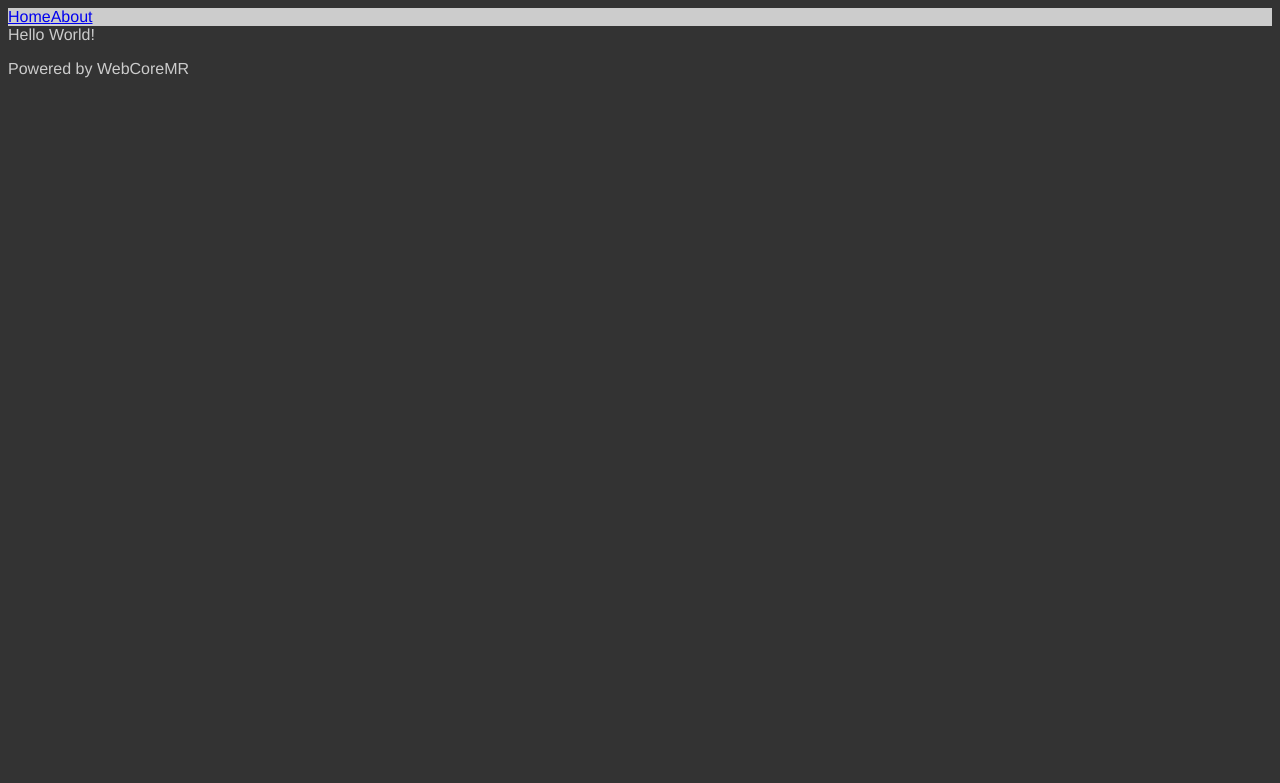
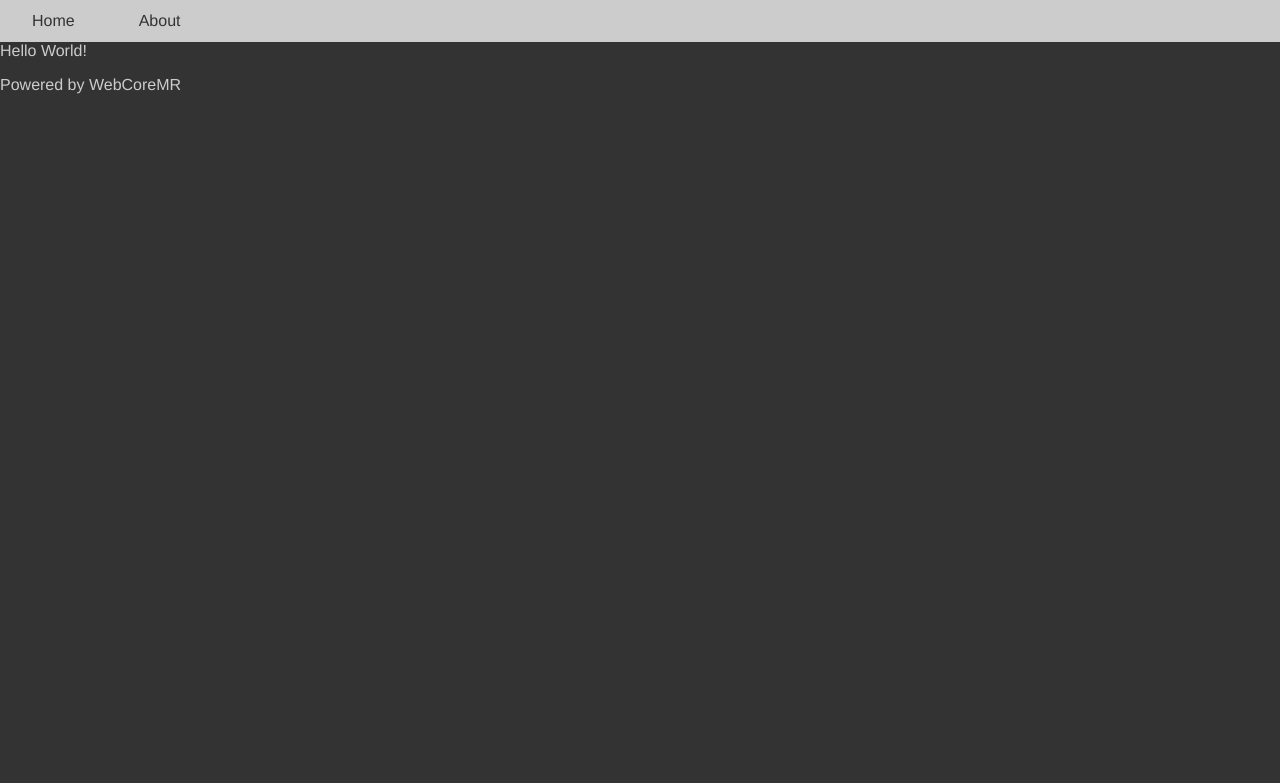
Before and after one commit to mreishman/Portfolio-Website, a PHP site: page / in a window 1280 px wide. Shown: the top 783 px of the page. Run offline with PHP 8.4, Linux system fonts and the light colour scheme.

Commit message:
some style changes

```diff
--- a/core/css/base.css
+++ b/core/css/base.css
@@ -2,6 +2,7 @@ body {
   font: 100% Helvetica, sans-serif;
   color: #CCC;
   background-color: #333;
+  margin: 0;
 }
 
 .navigationMain ul {
@@ -13,9 +14,16 @@ body {
 }
 .navigationMain li {
   float: left;
+  padding: 12px 16px;
+}
+.navigationMain li a {
+  text-decoration: none;
+  padding: 12px 16px;
+  color: #333;
 }
 .navigationMain li a:hover, .navigationMain li .dropdown:hover .dropbtn {
-  background-color: red;
+  background-color: #333;
+  color: #CCC;
 }
 .navigationMain li.dropdown {
   display: inline-block;
@@ -27,6 +35,7 @@ body {
   min-width: 160px;
   box-shadow: 0px 8px 16px 0px rgba(0, 0, 0, 0.2);
   z-index: 1;
+  margin-top: 12px;
 }
 .navigationMain li ul a {
   color: black;
@@ -38,7 +47,7 @@ body {
 .navigationMain li ul a:hover {
   background-color: #f1f1f1;
 }
-.navigationMain li ul:hover ul {
+.navigationMain li:hover ul {
   display: block;
 }
 
--- a/core/sass/base.scss
+++ b/core/sass/base.scss
@@ -1,5 +1,8 @@
 $fontStack:    Helvetica, sans-serif;
 $fontColorMain: #CCC;
+$linkColorAlt: #333;
+$linkColorMain: #CCC;
+$linkColorAlt: #333;
 $backgroundColorMain: #333;
 $backgroundColorAlt: #CCC;
 
@@ -7,6 +10,7 @@ body {
   font: 100% $fontStack;
   color: $fontColorMain;
   background-color: $backgroundColorMain;
+  margin: 0;
 }
 
 .navigationMain{
@@ -20,9 +24,17 @@ body {
 
 	li {
 		float: left;
+		padding: 12px 16px;
+
+		a{
+			text-decoration: none;
+			padding: 12px 16px;
+			color: $linkColorAlt;
+		}
 
 		a:hover, .dropdown:hover .dropbtn {
-		background-color: red;
+			background-color: $backgroundColorMain;
+			color: $fontColorMain;
 		}
 
 		&.dropdown {
@@ -36,6 +48,7 @@ body {
 			min-width: 160px;
 			box-shadow: 0px 8px 16px 0px rgba(0,0,0,0.2);
 			z-index: 1;
+			margin-top: 12px;
 
 			a {
 				color: black;
@@ -50,7 +63,7 @@ body {
 			}
 		}
 
-		ul:hover ul {
+		&:hover ul {
 			display: block;
 		}
 	}
```
Also changed, not shown: 1 other file.
